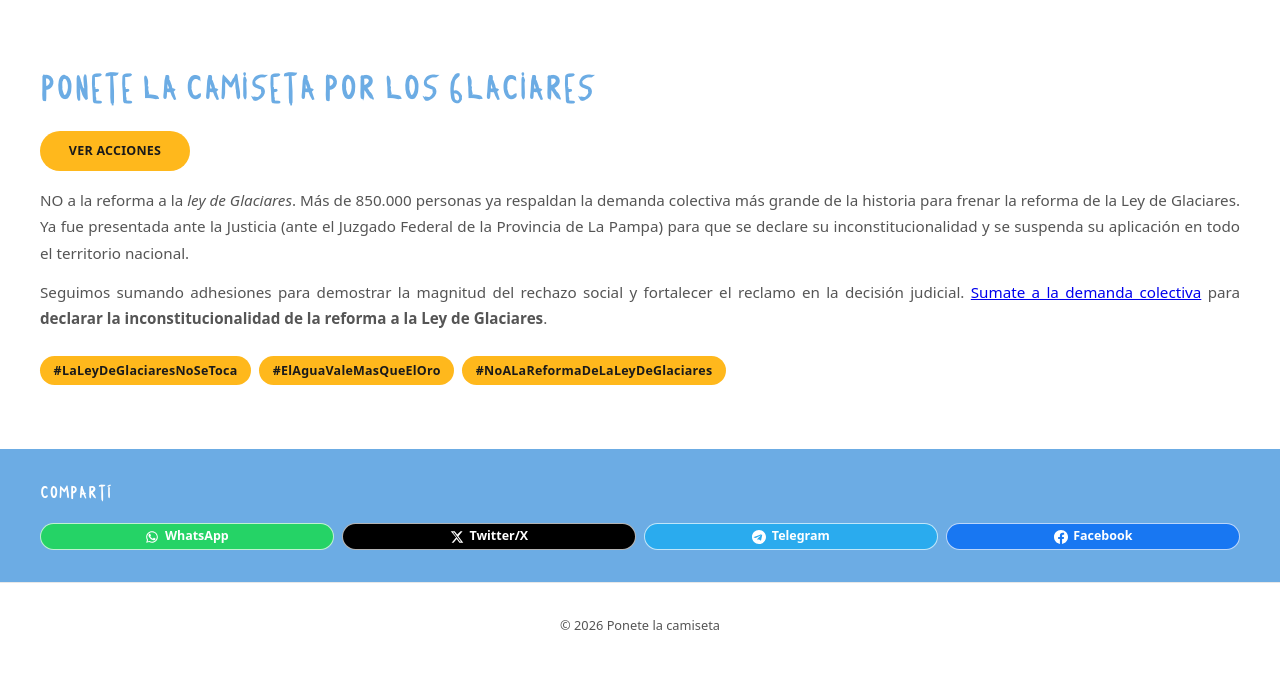
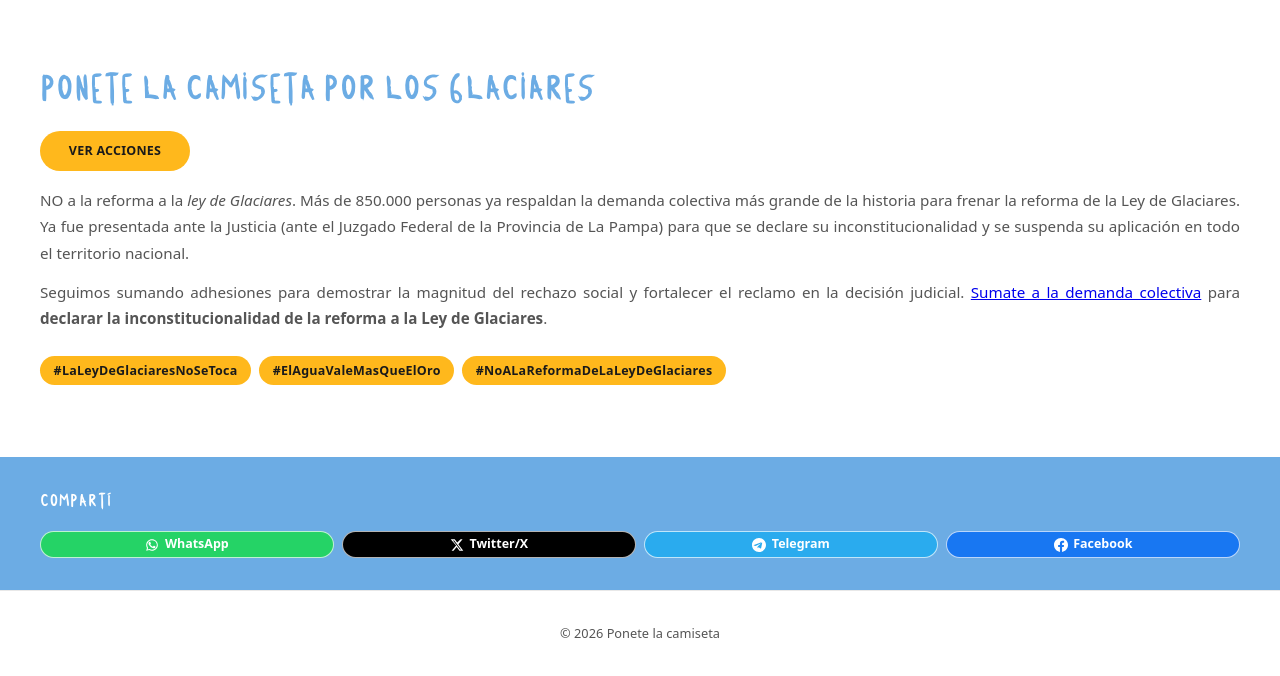
Before and after one commit to LaCamisetaOrg/LaCamisetaOrg.github.io, a Jekyll site: the page built from _causes/glaciares.md, in a window 1280 px wide. Shown: the part 513-1189 px from the top of the page. Built offline with Jekyll 4.4.1, drawn with Linux system fonts in a browser that asks for light colours.

Commit message:
Update main.css

```diff
--- a/assets/css/main.css
+++ b/assets/css/main.css
@@ -567,6 +567,7 @@ ul[role="list"] {
   flex-wrap: wrap;
   gap: var(--space-xs);
   margin-top: var(--space-xs);
+  margin-bottom: var(--space-xs);
 }
 
 .hashtag-chip {
```
